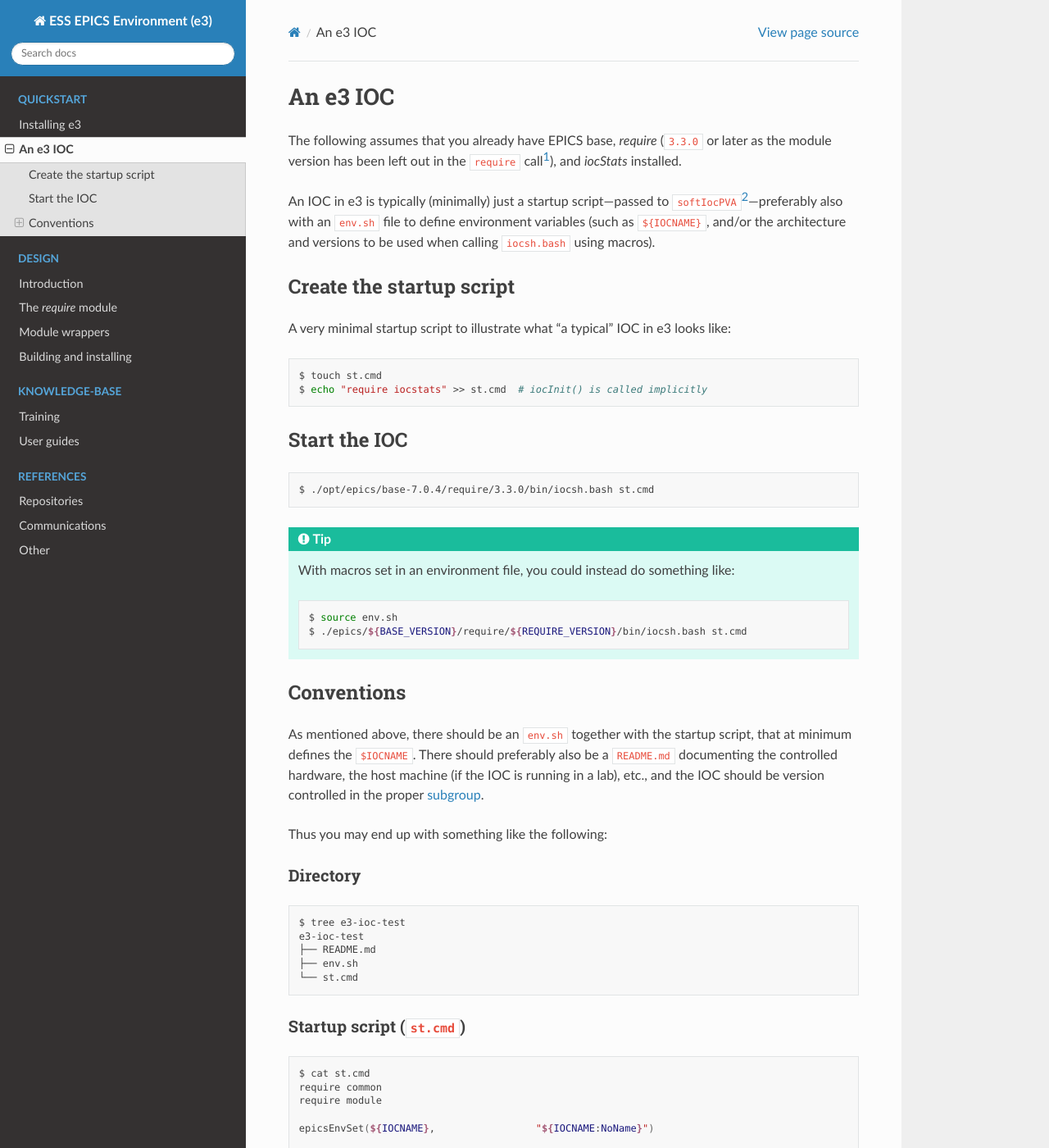
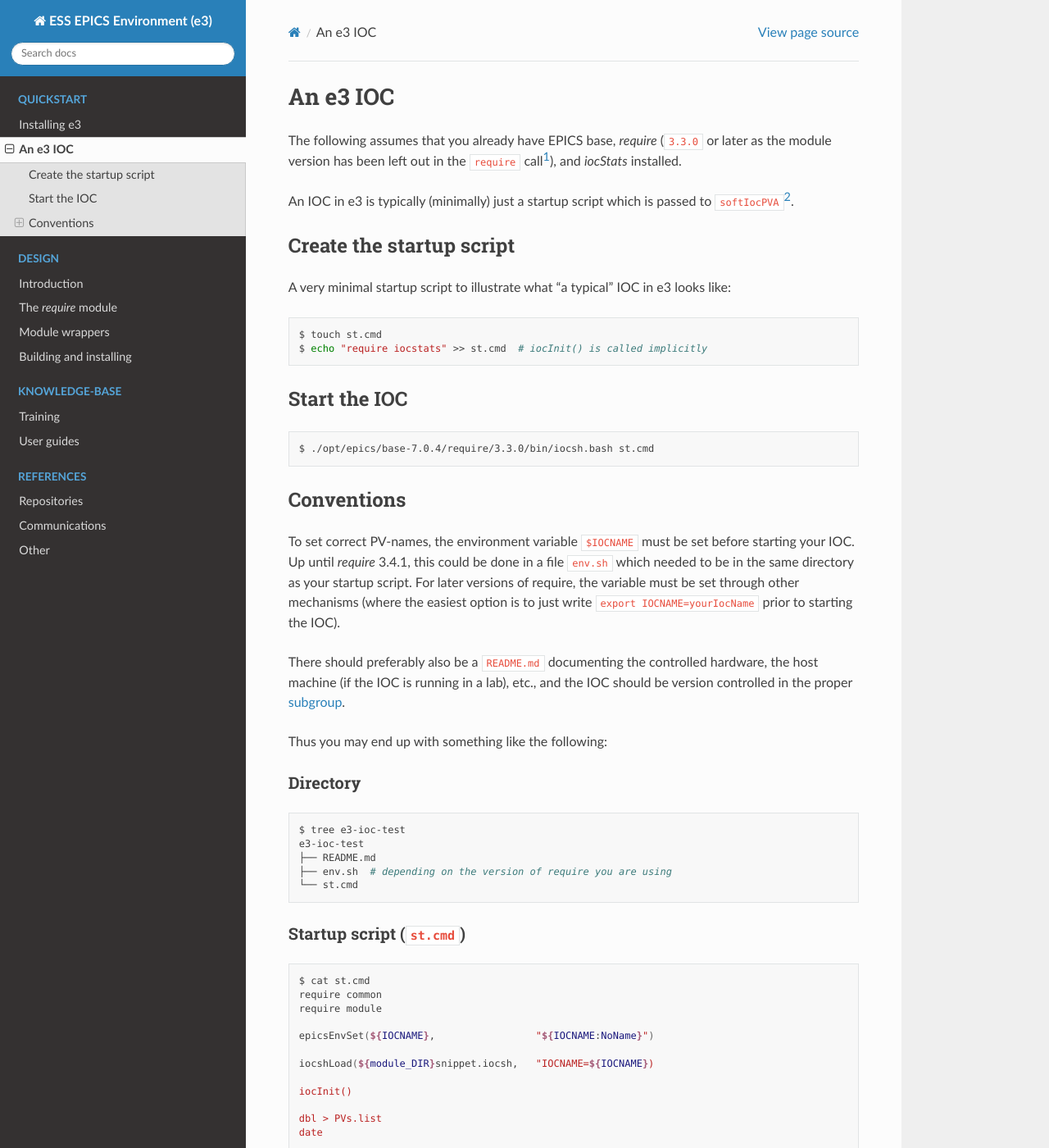
Before and after one commit to ttkorhonen/e3pages, a Sphinx documentation site: the page built from docs/quickstart/2_sample_ioc.md, in a window 1280 px wide and 1400 px high. Shown: the whole window at 82% size. Built offline with Sphinx 7.4.7 and the Read the Docs theme 2.0.0, drawn with Linux system fonts in a browser that asks for light colours.

Commit message:
rephrase references to env.sh

````diff
--- a/docs/quickstart/2_sample_ioc.md
+++ b/docs/quickstart/2_sample_ioc.md
@@ -2,7 +2,7 @@
 
 The following assumes that you already have EPICS base, *require* (`3.3.0` or later as the module version has been left out in the `require` call[^require]), and *iocStats* installed.
 
-An IOC in e3 is typically (minimally) just a startup script---passed to `softIocPVA`[^epics7]---preferably also with an `env.sh` file to define environment variables (such as `${IOCNAME}`, and/or the architecture and versions to be used when calling `iocsh.bash` using macros).
+An IOC in e3 is typically (minimally) just a startup script which is passed to `softIocPVA`[^epics7].
 
 ## Create the startup script
 
@@ -19,18 +19,11 @@ $ echo "require iocstats" >> st.cmd  # iocInit() is called implicitly
 $ ./opt/epics/base-7.0.4/require/3.3.0/bin/iocsh.bash st.cmd
 ```
 
-:::{tip}
-With macros set in an environment file, you could instead do something like:
-
-```bash
-$ source env.sh
-$ ./epics/${BASE_VERSION}/require/${REQUIRE_VERSION}/bin/iocsh.bash st.cmd
-```
-:::
-
 ## Conventions
 
-As mentioned above, there should be an `env.sh` together with the startup script, that at minimum defines the `$IOCNAME`. There should preferably also be a `README.md` documenting the controlled hardware, the host machine (if the IOC is running in a lab), etc., and the IOC should be version controlled in the proper [subgroup](https://gitlab.esss.lu.se/ioc).
+To set correct PV-names, the environment variable `$IOCNAME` must be set before starting your IOC. Up until *require* 3.4.1, this could be done in a file `env.sh` which needed to be in the same directory as your startup script. For later versions of require, the variable must be set through other mechanisms (where the easiest option is to just write `export IOCNAME=yourIocName` prior to starting the IOC).
+
+There should preferably also be a `README.md` documenting the controlled hardware, the host machine (if the IOC is running in a lab), etc., and the IOC should be version controlled in the proper [subgroup](https://gitlab.esss.lu.se/ioc).
 
 Thus you may end up with something like the following:
 
@@ -40,7 +33,7 @@ Thus you may end up with something like the following:
 $ tree e3-ioc-test
 e3-ioc-test
 ├── README.md
-├── env.sh
+├── env.sh  # depending on the version of require you are using
 └── st.cmd
 ```
 
````
Also changed, not shown: docs/kb/training/workbook/8_building_modules.md (+1 -1 lines), docs/kb/training/workbook/99_exercise_answers.md (+1 -1 lines).
